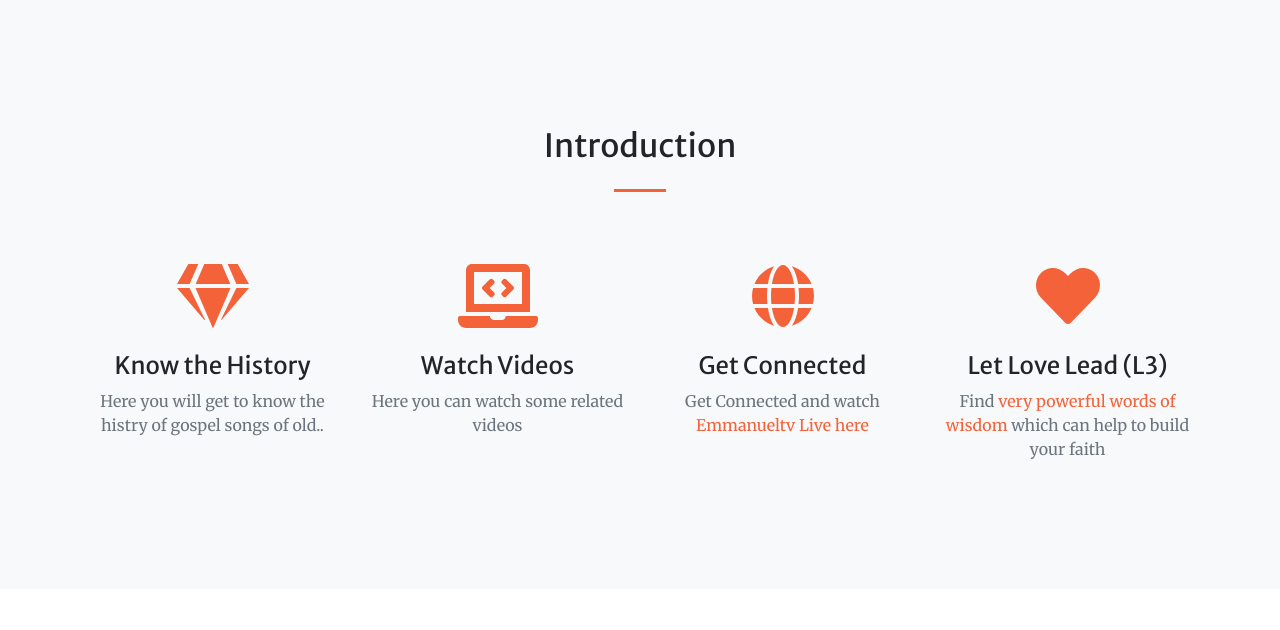
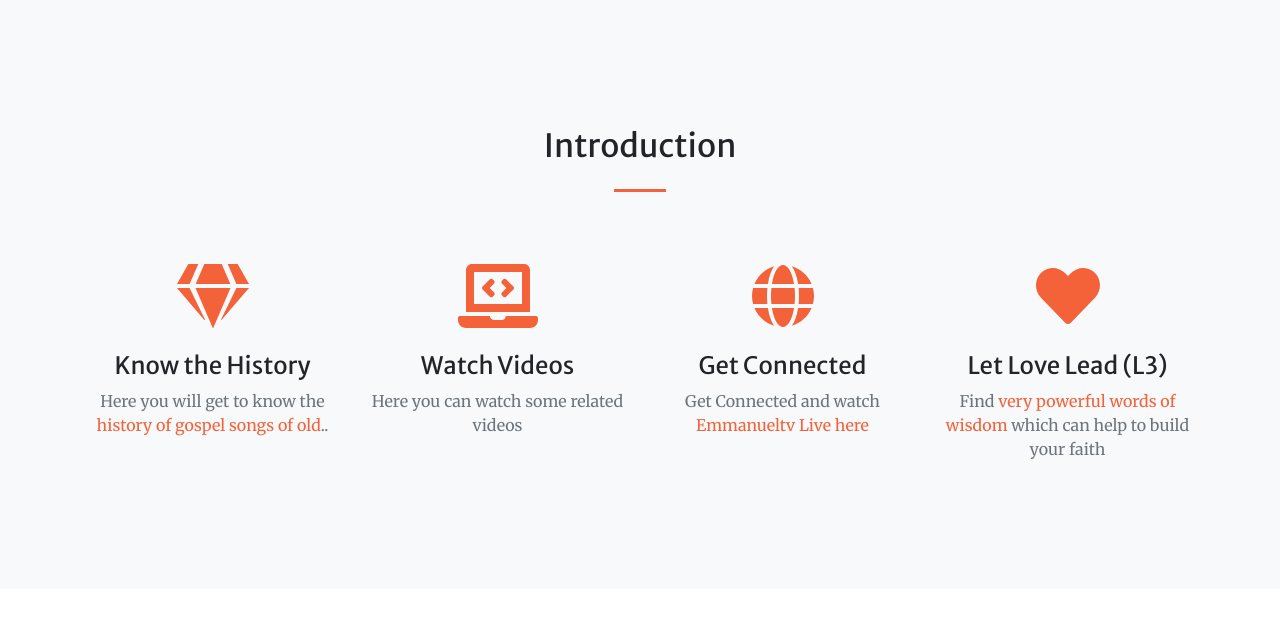
Before and after one commit to eliyajoseph7/My_blog_app, a Django app: page / in a window 1280 px wide. Shown: the part 801-1431 px from the top of the page. Run offline with Django 3.2, Linux system fonts and the light colour scheme; data that the repository does not hold is empty; some libraries are stand-ins or nearby versions.

Commit message:
link to blog page added

```diff
--- a/music/templates/indexComponents/services.html
+++ b/music/templates/indexComponents/services.html
@@ -8,7 +8,7 @@
                     <!-- <svg class="svg-inline--fa fa-gem fa-w-18 fa-4x text-primary mb-4" aria-hidden="true" focusable="false" data-prefix="fas" data-icon="gem" role="img" xmlns="http://www.w3.org/2000/svg" viewBox="0 0 576 512" data-fa-i2svg=""><path fill="currentColor" d="M485.5 0L576 160H474.9L405.7 0h79.8zm-128 0l69.2 160H149.3L218.5 0h139zm-267 0h79.8l-69.2 160H0L90.5 0zM0 192h100.7l123 251.7c1.5 3.1-2.7 5.9-5 3.3L0 192zm148.2 0h279.6l-137 318.2c-1 2.4-4.5 2.4-5.5 0L148.2 192zm204.1 251.7l123-251.7H576L357.3 446.9c-2.3 2.7-6.5-.1-5-3.2z"></path></svg> -->
                     <i class="fas fa-4x fa-gem text-primary mb-4"></i>
                     <h3 class="h4 mb-2">Know the History</h3>
-                    <p class="text-muted mb-0">Here you will get to know the histry of gospel songs of old..</p>
+                    <p class="text-muted mb-0">Here you will get to know the <a href="/blog-home">history of gospel songs of old</a>..</p>
                 </div>
             </div>
             <div class="col-lg-3 col-md-6 text-center">
```
